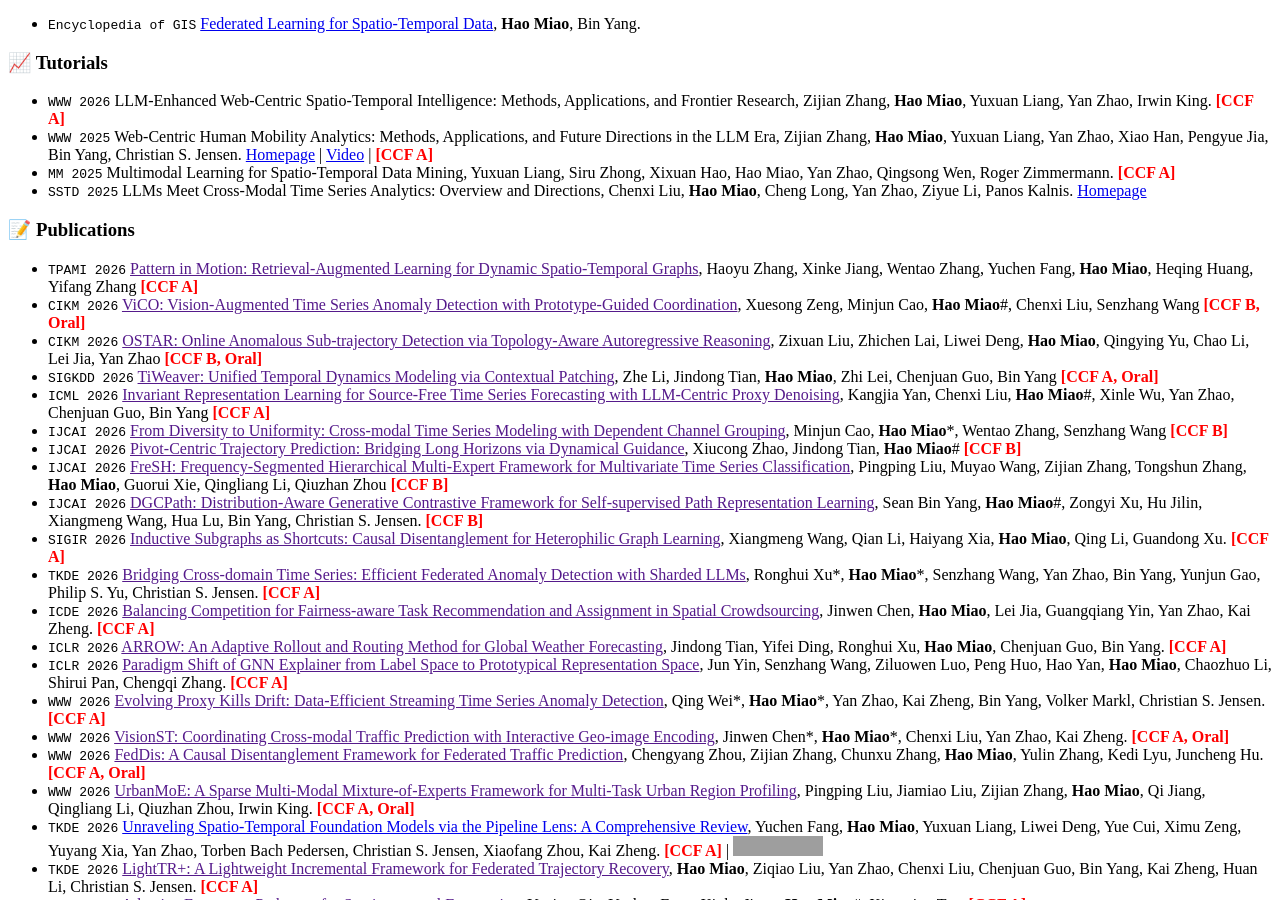
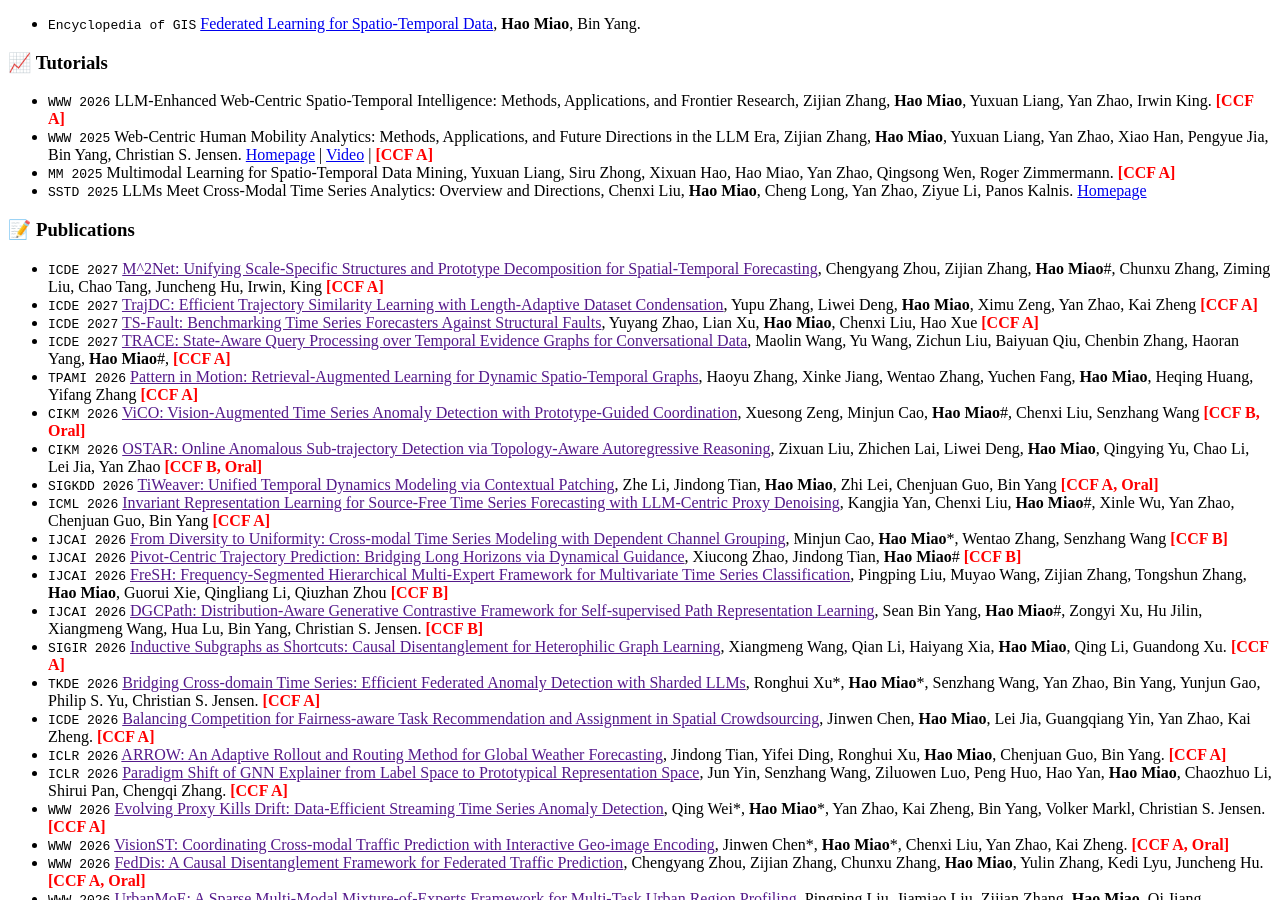
Before and after one commit to MiaoHaoSunny/MiaoHaoSunny.github.io, a Jekyll site: the page built from _pages/includes/pub.md, in a window 1280 px wide and 900 px high, scrolled down 446 px. Built offline with Jekyll 4.4.1, drawn with Linux system fonts in a browser that asks for light colours; our own code applies the rules of GitHub Pages for plain Markdown files; grey boxes are pictures that could not be loaded.

Commit message:
Update pub.md

```diff
--- a/_pages/includes/pub.md
+++ b/_pages/includes/pub.md
@@ -8,6 +8,10 @@
 - ``SSTD 2025`` LLMs Meet Cross-Modal Time Series Analytics: Overview and Directions, Chenxi Liu, **Hao Miao**, Cheng Long, Yan Zhao, Ziyue Li, Panos Kalnis. [Homepage](https://llm-cmts.github.io/)
 
 # 📝 Publications
+- ``ICDE 2027`` [M^2Net: Unifying Scale-Specific Structures and Prototype Decomposition for Spatial-Temporal Forecasting](), Chengyang Zhou, Zijian Zhang, **Hao Miao**\#, Chunxu Zhang, Ziming Liu, Chao Tang, Juncheng Hu, Irwin, King <b><font color="red">[CCF A]</font></b>
+- ``ICDE 2027`` [TrajDC: Efficient Trajectory Similarity Learning with Length-Adaptive Dataset Condensation](), Yupu Zhang, Liwei Deng, **Hao Miao**, Ximu Zeng, Yan Zhao, Kai Zheng <b><font color="red">[CCF A]</font></b>
+- ``ICDE 2027`` [TS-Fault: Benchmarking Time Series Forecasters Against Structural Faults](), Yuyang Zhao, Lian Xu, **Hao Miao**, Chenxi Liu, Hao Xue <b><font color="red">[CCF A]</font></b>
+- ``ICDE 2027`` [TRACE: State-Aware Query Processing over Temporal Evidence Graphs for Conversational Data](), Maolin Wang, Yu Wang, Zichun Liu, Baiyuan Qiu, Chenbin Zhang, Haoran Yang, **Hao Miao**\#, <b><font color="red">[CCF A]</font></b>
 - ``TPAMI 2026`` [Pattern in Motion: Retrieval-Augmented Learning for Dynamic Spatio-Temporal Graphs](), Haoyu Zhang, Xinke Jiang, Wentao Zhang, Yuchen Fang, **Hao Miao**, Heqing Huang, Yifang Zhang <b><font color="red">[CCF A]</font></b>
 - ``CIKM 2026`` [ViCO: Vision-Augmented Time Series Anomaly Detection with Prototype-Guided Coordination](),  Xuesong Zeng, Minjun Cao, **Hao Miao**\#, Chenxi Liu, Senzhang Wang <b><font color="red">[CCF B, Oral]</font></b>
 - ``CIKM 2026`` [OSTAR: Online Anomalous Sub-trajectory Detection via Topology-Aware Autoregressive Reasoning](),  Zixuan Liu, Zhichen Lai, Liwei Deng, **Hao Miao**, Qingying Yu, Chao Li, Lei Jia, Yan Zhao <b><font color="red">[CCF B, Oral]</font></b>
```
